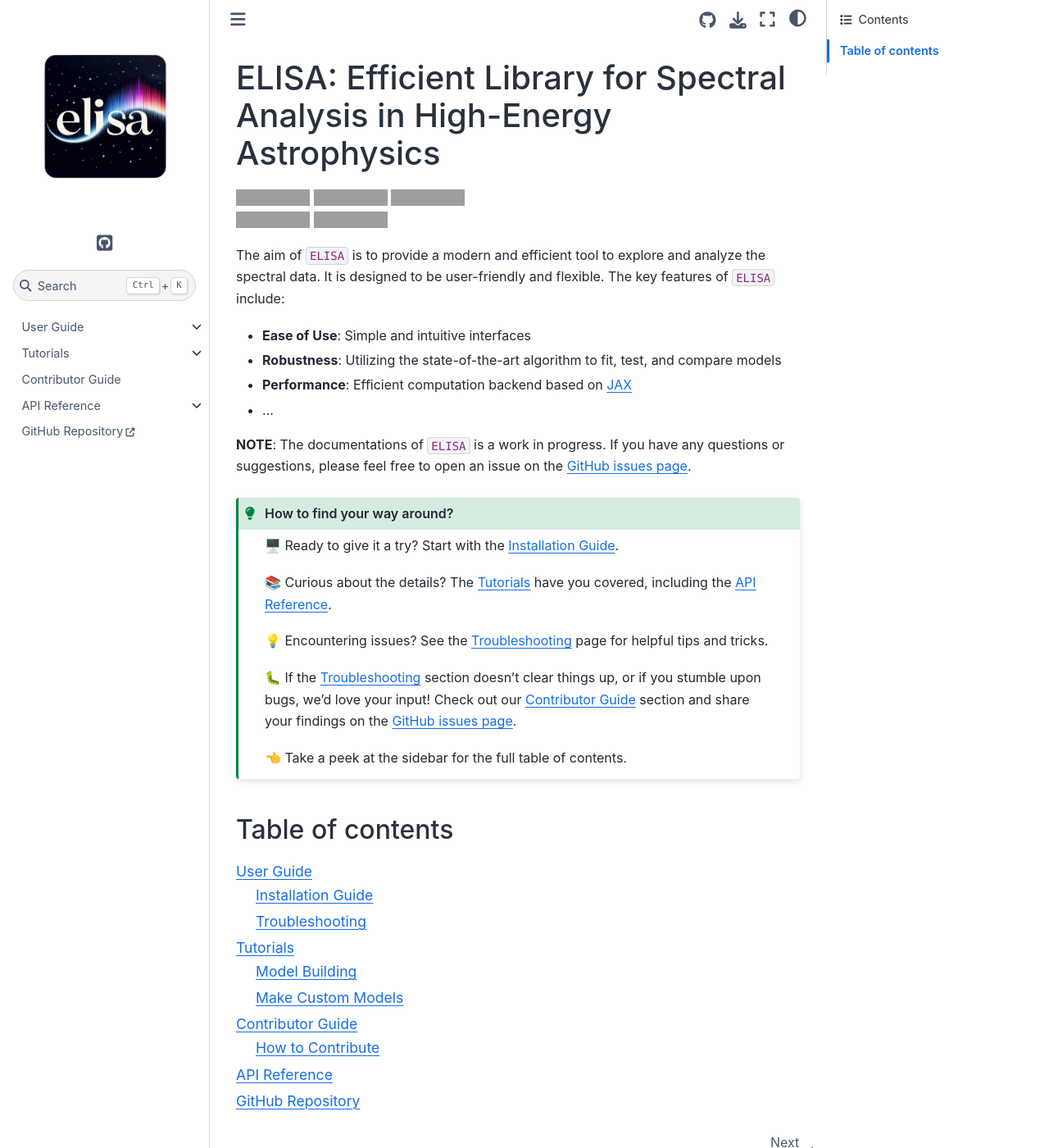
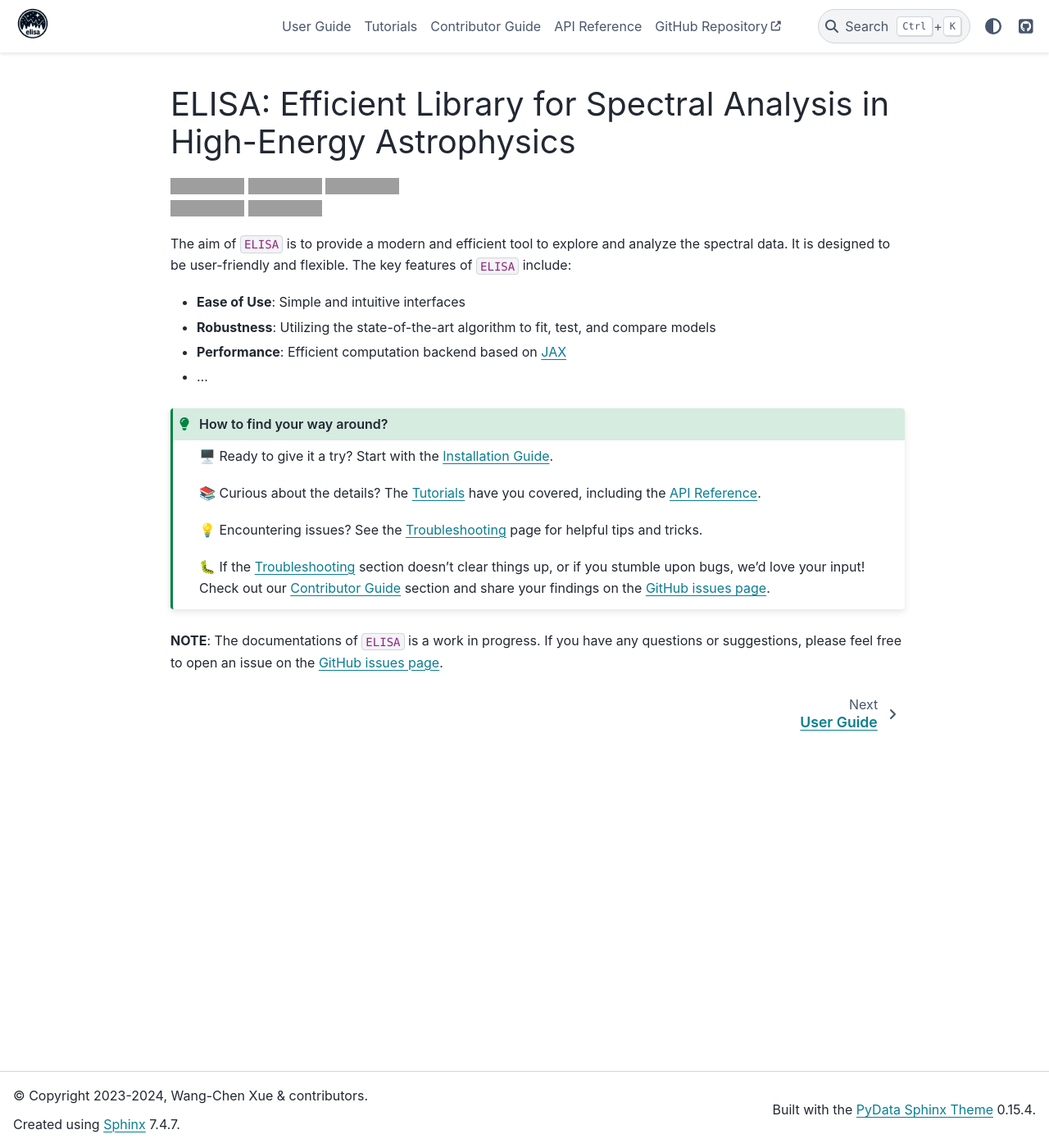
Before and after one commit to wcxve/elisa, a Sphinx documentation site: the page built from docs/index.md, in a window 1280 px wide and 1400 px high. Shown: the whole window at 82% size. Built offline with Sphinx 7.4.7 and the PyData theme 0.15.4, drawn with Linux system fonts in a browser that asks for light colours; pages that are not in the unit, such as notebooks, are missing from menus; some of the changed text lies outside the part shown; grey boxes are pictures that could not be loaded.

Commit message:
docs: use PyData theme

````diff
--- a/docs/conf.py
+++ b/docs/conf.py
@@ -51,27 +51,15 @@
 # -- Options for HTML output -------------------------------------------------
 # https://www.sphinx-doc.org/en/master/usage/configuration.html#options-for-html-output
 
-html_theme = 'sphinx_book_theme'
+html_theme = 'pydata_sphinx_theme'
 html_theme_options = {
     'github_url': 'https://github.com/wcxve/elisa',
-    'repository_url': 'https://github.com/wcxve/elisa',
-    'repository_branch': 'main',
-    'path_to_docs': 'docs',
-    'launch_buttons': {
-        'binderhub_url': 'https://mybinder.org',
-        'colab_url': 'https://colab.research.google.com/',
-        'notebook_interface': 'jupyterlab',
-    },
-    'navigation_with_keys': False,
-    'use_edit_page_button': True,
-    'use_repository_button': True,
-    'use_download_button': True,
-    'use_issues_button': True,
+    'show_nav_level': 2,
 }
 html_title = 'ELISA'
 html_static_path = ['_static']
 html_css_files = ['custom.css']
-html_logo = '_static/logo2.png'
+html_logo = '_static/logo1.png'
 html_favicon = '_static/favicon.svg'
 html_baseurl = 'https://elisa-lib.readthedocs.io/en/latest/'
 html_show_sourcelink = False
--- a/docs/index.md
+++ b/docs/index.md
@@ -1,3 +1,7 @@
+---
+html_theme.sidebar_secondary.remove:
+---
+
 # ELISA: Efficient Library for Spectral Analysis in High-Energy Astrophysics
 
 [![PyPI - Python Version](https://img.shields.io/pypi/pyversions/elisa-lib?color=blue&logo=Python&logoColor=white&style=for-the-badge)](https://pypi.org/project/elisa-lib)
@@ -15,9 +19,6 @@
 - **Performance**: Efficient computation backend based on [JAX](https://jax.readthedocs.io/en/latest/notebooks/quickstart.html)
 - ...
 
-**NOTE**: The documentations of ``ELISA`` is a work in progress. If you have any
-questions or suggestions, please feel free to open an issue on the [GitHub issues page](https://github.com/wcxve/elisa/issues).
-
 ```{admonition} How to find your way around?
 :class: tip
 
@@ -33,14 +34,14 @@
 stumble upon bugs, we’d love your input! Check out our {ref}`contributing`
 section and share your findings on the
 [GitHub issues page](https://github.com/wcxve/elisa/issues).
-
-👈 Take a peek at the sidebar for the full table of contents.
 ```
 
-## Table of contents
+**NOTE**: The documentations of ``ELISA`` is a work in progress. If you have any
+questions or suggestions, please feel free to open an issue on the [GitHub issues page](https://github.com/wcxve/elisa/issues).
 
 ```{toctree}
 :maxdepth: 2
+:hidden:
 
 guide
 tutorials
````
